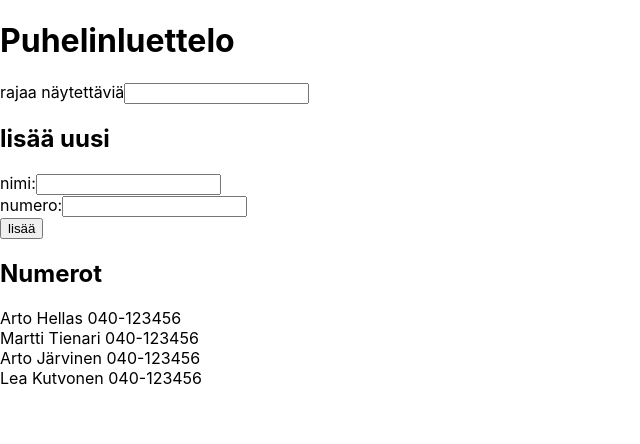
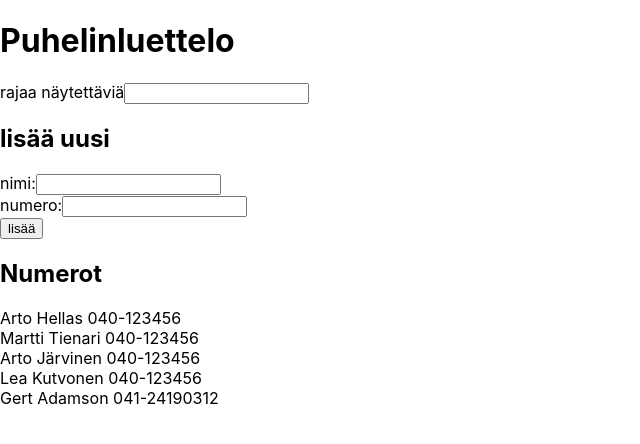
Before and after one commit to Darake/stack-osa2, a React (Create React App) app in the folder puhelinluettelo/: page / in a window 1280 px wide. Shown: the top 444 px of the page, without its empty margins (0-640 px from the left). Built offline with nearby package versions, Linux system fonts and the light colour scheme; data requests are answered from the project's data file; the HTML template or start-up script is replaced by a standard one.

Commit message:
Tehtävä 2.15

```diff
--- a/puhelinluettelo/db.json
+++ b/puhelinluettelo/db.json
@@ -19,6 +19,11 @@
       "name": "Lea Kutvonen",
       "number": "040-123456",
       "id": 4
+    },
+    {
+      "name": "Gert Adamson",
+      "number": "041-24190312",
+      "id": 5
     }
   ]
 }
--- a/puhelinluettelo/src/App.js
+++ b/puhelinluettelo/src/App.js
@@ -67,7 +67,11 @@
     }
     else {
       const personObject = { name: newName, number: newNumber }
-      setPersons(persons.concat(personObject))
+      axios
+        .post('http://localhost:3001/persons', personObject)
+        .then(response => {
+          setPersons(persons.concat(response.data))
+        })
     }
 
     setNewName('')
```
Lines whose indentation alone changed are shown as unchanged.
